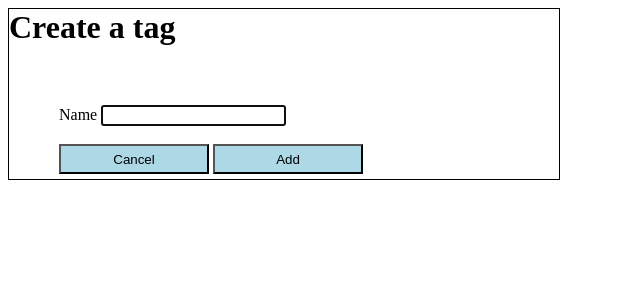
After one commit to yarilan-git/flask-blogly, a Flask app: page /tags/new/ in a window 1280 px wide. The commit adds this page. Shown: the top 300 px of the page, without its empty margins (0-640 px from the left). Run offline with Flask 2, Linux system fonts and the light colour scheme.

Commit message:
Part three upload

```diff
--- a/app.py
+++ b/app.py
@@ -2,7 +2,7 @@
 
 from flask  import Flask, render_template, request, flash, jsonify, redirect, session
 from flask_debugtoolbar import DebugToolbarExtension
-from models import db, connect_db, User, Post
+from models import db, connect_db, User, Post, Tag, Post_Tag
 from datetime import date
 
 app = Flask(__name__)
@@ -73,8 +73,9 @@ def save_edits(id):
 @app.route('/users/<int:id>/posts/new/', methods=['GET', 'POST'])
 def show_add_form_post(id):
     user=User.query.get(id)
+    tags = Tag.query.all()
     if request.method == 'GET':
-        return render_template('/new_post_form.html', title='New post', user=user)
+        return render_template('/new_post_form.html', title='New post', user=user,tags=tags)
     else:
         new_post = Post(title = request.form['title'],
                         content = request.form['content'],
@@ -82,6 +83,13 @@ def show_add_form_post(id):
                         user_id = id)
         db.session.add(new_post)
         db.session.commit()
+        for tag in request.form.getlist('post_tags'):
+            new_post_tag = Post_Tag(post_id=new_post.id,
+                                    tag_id=tag)
+            db.session.add(new_post_tag)
+            db.session.commit()
+
+
     return render_template('/user_details.html', title='User details', user=user)
 
 @app.route('/posts/<int:post_id>/')
@@ -102,8 +110,8 @@ def delete_post(post_id):
 @app.route('/posts/<int:post_id>/edit/')
 def edit_post(post_id):
     post=Post.query.get(post_id)
-    user=User.query.get(post.user_id)
-    return render_template('/edit_post.html', title='Edit post', post=post, user=user)
+    tags=Tag.query.all()
+    return render_template('/edit_post.html', title='Edit post', post=post, tags=tags)
 
 @app.route('/posts/<int:post_id>/edit/', methods=['POST'])
 def save_post_edits(post_id):
@@ -112,5 +120,53 @@ def save_post_edits(post_id):
     post.title = request.form['title']
     post.content = request.form['content']
     db.session.add(post)
+    Post_Tag.query.filter_by(post_id=post_id).delete()
+    for tag in request.form.getlist('post_tags'):
+            new_post_tag = Post_Tag(post_id=post_id,
+                                    tag_id=tag)
+            db.session.add(new_post_tag)
     db.session.commit()
     return render_template('/user_details.html', title='User details', user=user)
+
+@app.route('/tags/')
+def show_tag_list():
+    tags=Tag.query.all()
+    return render_template('tags.html', title="Tags list", tags=tags)
+
+@app.route('/tags/<int:id>/')
+def show_tag(id):
+    tag=Tag.query.get(id)
+    return render_template('tag_details.html', title='Tag details', tag=tag)
+
+@app.route('/tags/new/')
+def show_add_tag_form():
+    return render_template('add_or_create_tag.html', title='Add a tag')
+
+@app.route('/tags/new/', methods=['POST'])
+def add_new_tag():
+    new_tag = Tag(name=request.form['name'])
+    db.session.add(new_tag)
+    db.session.commit()
+    tags=Tag.query.all()
+    return render_template('tags.html', title='Tags list', tags=tags)
+
+@app.route('/tags/<int:id>/edit/', methods=['GET'])
+def show_edit_tag_form(id):
+    tag=Tag.query.get(id)
+    return render_template('add_or_create_tag.html', title='Edit a tag', tag=tag)
+
+@app.route('/tags/<int:id>/edit/', methods=['POST'])
+def save_tag_updates(id):
+    tag=Tag.query.get(id)
+    tag.name=request.form['name']
+    db.session.add(tag)
+    db.session.commit()
+    tags=Tag.query.all()
+    return render_template('tags.html', title='Tags list', tags=tags)
+
+@app.route('/tags/<int:id>/delete/', methods=['POST'])
+def delete_tag(id):
+    Post_Tag.query.filter_by(tag_id=id).delete()
+    Tag.query.filter_by(id=id).delete()
+    db.session.commit()
+    return redirect('/tags/')
--- a/static/app.css
+++ b/static/app.css
@@ -114,3 +114,11 @@ h1  {
 textarea    {
     user-select: all;
 }
+
+.tag    {
+    display: inline-block;
+    border-radius: 3px;
+    background-color: blue;
+    color: white;
+    padding: 3px;
+}
--- /dev/null
+++ b/templates/add_or_create_tag.html
@@ -0,0 +1,35 @@
+{% extends 'base.html' %}
+
+{% block body %}
+
+  <div id="content_area">
+
+        {%if title == 'Add a tag' %}
+            <h1>Create a tag</h1>
+            {% set btn_text = 'Add' %}
+            {% set btn_action = '/tags/new/' %}
+            {% set cancel_action = '/' %}
+        {% else %}
+            <h1>Edit a tag</h1>
+            {% set btn_text = 'Save' %}
+            {% set btn_action = '/tags/' + tag.id|string + '/edit/' %}
+            {% set cancel_action = '/tags/' %}
+        {% endif %}
+
+        <form action="/" method="POST">
+            <div class="form_line">
+                <label  class="inline" for="name">Name</label>
+                {% if title == 'Edit a tag' %}
+                    <input  class="inline" type="text" name="name" id="name" value={{tag.name}} autofocus onfocus="this.select()">
+                {% else %}
+                    <input  class="inline" type="text" name="name" id="name" autofocus onfocus="this.select()">
+                {% endif %}
+            </div><br>
+
+            <div class="form_line">
+                <button formaction = {{cancel_action}} formmethod="GET" class="inline" type="submit">Cancel</button>
+                <button formaction={{btn_action}} class="inline" type="submit">{{btn_text}}</button>
+            </div>
+        </form>
+  </div>
+{% endblock %}
--- a/templates/user_details.html
+++ b/templates/user_details.html
@@ -29,7 +29,8 @@
 
             {% set act="/users/" + user.id|string + "/posts/new/" %}
             <form id="buttons" action={{act}}>
-                <button type="submit">Add Post</button>
+                <button type="submit" class="inline">Add Post</button>
+                <button formaction="/" formmethod = 'GET' class="inline" type="submit">Cancel</button>
             </form>
         </div>
     </div>
--- a/templates/users.html
+++ b/templates/users.html
@@ -16,8 +16,9 @@
 
         {% endfor %}
     </ul>
-    <form action="/users/new/" method="GET">
-        <button type="submit">Add user</button>
+    <form  action="/users/new/" method="GET">
+        <button class="inline" type="submit">Add user</button>
+        <button formaction="/tags/" class="inline" type="submit">Manage tags</button>
     </form>
 
 </div>
```
Also changed, not shown: app_tests.py (+90 -7 lines), models.py (+27 -2 lines), templates/edit_post.html (+23 -4 lines), templates/new_post_form.html (+8 -1 lines), templates/post_details.html (+9 -1 lines), templates/tag_details.html (added, +25 -0 lines), templates/tags.html (added, +24 -0 lines), 1 other file.
